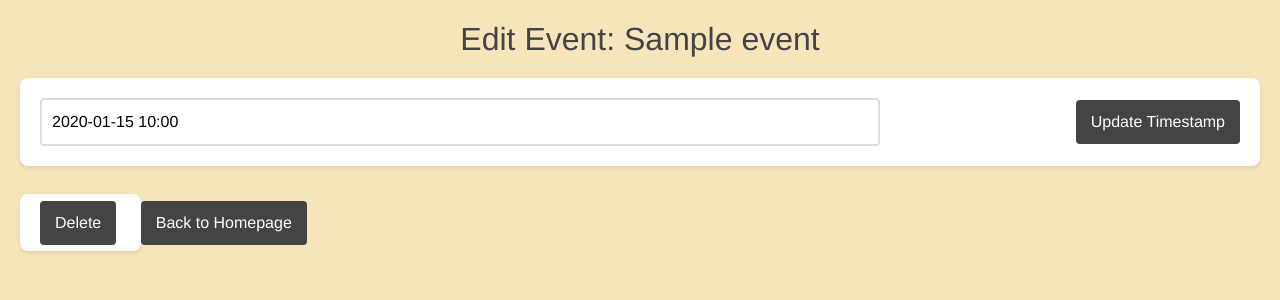
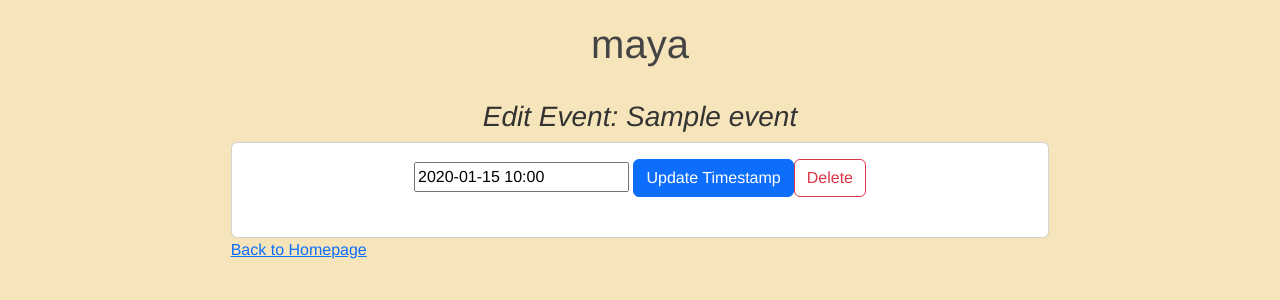
Before and after one commit to davenportnw/maya, a Django app: page /events/edit_event/1/ in a window 1280 px wide. Shown: the top 300 px of the page. Run offline with Django 4.2, Linux system fonts and the light colour scheme; tables that the repository leaves empty hold one stand-in row (values such as "Sample post"); some libraries are stand-ins or nearby versions.

Commit message:
Fix edit event page using bootstrap.

```diff
--- a/events/static/base.css
+++ b/events/static/base.css
@@ -6,6 +6,10 @@ body {
     margin: 0;
     padding: 20px;
     box-sizing: border-box;
+}
+
+.event-option {
+    padding-top: -10px;
 }
 
 /* Header style */
--- a/events/static/edit_event.css
+++ b/events/static/edit_event.css
@@ -1,63 +1,22 @@
 /* Edit Event Page Styles */
 
 body {
-    background-color: #f6e4ba; /* Consistent background color */
-    color: #333;
+    background-color: #f6e4ba; /* Light creamy color */
+    color: #333; /* Darker color for text for better readability */
     font-family: 'Helvetica Neue', Helvetica, Arial, sans-serif;
     margin: 0;
     padding: 20px;
     box-sizing: border-box;
 }
 
+/* Header style */
 h1 {
     color: #444;
     text-align: center;
-    font-size: 2em;
-    margin-bottom: 20px;
+    font-size: 2.5em;
+    margin-top: 0;
 }
 
-form {
-    background-color: white;
-    padding: 20px;
-    border-radius: 8px;
-    box-shadow: 0 2px 4px rgba(0,0,0,0.1);
-    margin-bottom: 15px;
-    display: flex;
-    justify-content: space-between;
-    align-items: center;
+h3 {
+    text-align: center;
 }
-
-input[type="text"] {
-    border: 2px solid #ddd;
-    border-radius: 4px;
-    padding: 10px;
-    width: 70%;
-}
-
-button {
-    background-color: #444;
-    color: white;
-    border: none;
-    padding: 10px 15px;
-    border-radius: 4px;
-    cursor: pointer;
-}
-
-button:hover {
-    background-color: #555;
-}
-
-a.back-button {
-    display: inline-block;
-    margin-top: 20px;
-    background-color: #444;
-    color: white;
-    padding: 10px 15px;
-    border-radius: 4px;
-    text-align: center;
-    text-decoration: none;
-}
-
-a.back-button:hover {
-    background-color: #555;
-}
--- a/events/templates/base.html
+++ b/events/templates/base.html
@@ -39,7 +39,7 @@
                     <div class="col text-end">
                         <button onclick="window.location.href='{% url 'events:edit_event' event.id %}'" class="btn btn-link">Edit</button>
                     </div>
-                    <div class="col">
+                    <div class="col text-start">
                         <form method="post" action="{% url 'events:delete_event' event.id %}">
                             {% csrf_token %}
                             <button type="submit" class="btn btn-link">Delete</button>
--- a/events/templates/edit_event.html
+++ b/events/templates/edit_event.html
@@ -9,18 +9,33 @@
     <link rel="stylesheet" type="text/css" href="{% static 'edit_event.css' %}">
 </head>
 <body>
-    <h1>Edit Event: {{ event.name }}</h1>
+    <div class="row justify-content-center">
+        <div class="col-md-8">
+            <h1>maya</h1>
+            <br/>
+            <h3><i>Edit Event: {{ event.name }}</i></h3>
+            <div class="card">
+                <div class="card-body">
+                    <div class="row">
                         {% for detail in event.eventdetail_set.all %}
+                        <div class="d-flex align-items-center justify-content-center mb-2">
                             <form method="post" action="{% url 'events:update_timestamp' detail.id %}">
                                 {% csrf_token %}
                                 <input type="text" name="timestamp" value="{{ detail.timestamp|date:'Y-m-d H:i' }}">
-            <button type="submit">Update Timestamp</button>
+                                <button type="submit" class="btn btn-primary">Update Timestamp</button>
                             </form>
-        <form method="post" action="{% url 'events:delete_timestamp' detail.id %}" style="display: inline;">
+                            <br/>
+                            <form method="post" action="{% url 'events:delete_timestamp' detail.id %}">
                                 {% csrf_token %}
-            <button type="submit">Delete</button>
+                                <button type="submit" class="btn btn-outline-danger">Delete</button>
                             </form>
+                        </div>
                         {% endfor %}
+                    </div>
+                </div>
+            </div>
         <a href="{% url 'events:index' %}" class="back-button">Back to Homepage</a>
+        </div>
+    </div>
 </body>
 </html>
```
Lines whose indentation alone changed are shown as unchanged.
